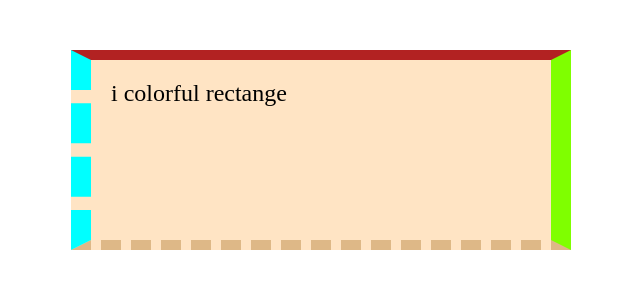
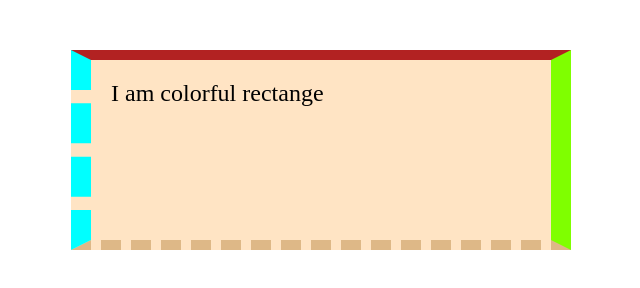
Before and after one commit to arybary/ary, a plain HTML site: page les8/8_2/index.html in a window 1280 px wide. Shown: the whole page, without its empty margins (29-669 px from the left). Drawn offline with nearby package versions, Linux system fonts and the light colour scheme.

Commit message:
huyknull

```diff
--- a/les8/8_2/index.html
+++ b/les8/8_2/index.html
@@ -22,8 +22,7 @@
 </head>
 
 <body>
-  <div class="obwag">
-    i colorful rectange
+  <div class="obwag">I am colorful rectange</div>
 </body>
 
 </html>
```
